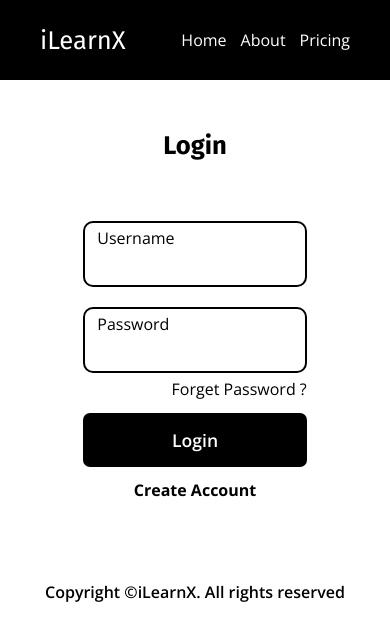
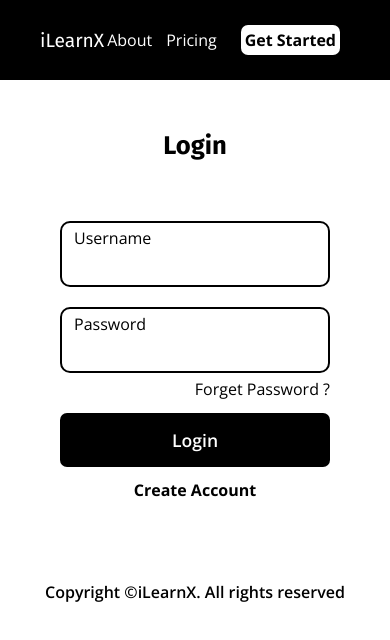
Before and after one commit to VinayWebGuy/iLearnX, a plain HTML site: page Frontend/login.html in a window 390 px wide. Drawn offline with nearby package versions, Linux system fonts and the light colour scheme.

Commit message:
Bugs Fixed

```diff
--- a/Frontend/css/style.css
+++ b/Frontend/css/style.css
@@ -542,7 +542,7 @@ section h3 {
     :root {
         --padd: 0 70px;
     }
-    .logo {
+    header .logo {
         font-size: 1.5rem;
     }
     header .menu {
@@ -629,8 +629,8 @@ section h3 {
     .hero .image {
         display: none;
     }
-    .logo {
-        font-size: 1.4rem;
+    header .logo {
+        font-size: 1.2rem;
     }
     header .menu {
         gap: 14px;
@@ -668,9 +668,6 @@ section h3 {
     }
     .service-content {
         font-size: .9rem;
-    }
-    .menu .btn {
-        display: none;
     }
     .single-language {
         width: 100px;
@@ -729,6 +726,10 @@ section h3 {
         height: 50px;
     }
     .login-box {
-        width: 85%;
+        width: 100%;
     }
+    .menu li:first-child {
+        display: none;
+    }
+
 }
--- a/Frontend/login.html
+++ b/Frontend/login.html
@@ -19,7 +19,7 @@
         <header>
             <div class="logo"><a href="index.html">iLearnX</a></div>
             <ul class="menu">
-                <li><a href="/">Home</a></li>
+                <li><a href="index.html">Home</a></li>
                 <li><a href="about.html">About</a></li>
                 <li><a href="pricing.html">Pricing</a></li>
                 <li class="btn"><a href="login.html">Get Started</a></li>
```
Also changed, not shown: Frontend/about.html (+1 -1 lines), Frontend/forget_password.html (+1 -1 lines), Frontend/index.html (+1 -1 lines), Frontend/pricing.html (+1 -1 lines), Frontend/register.html (+1 -1 lines).
